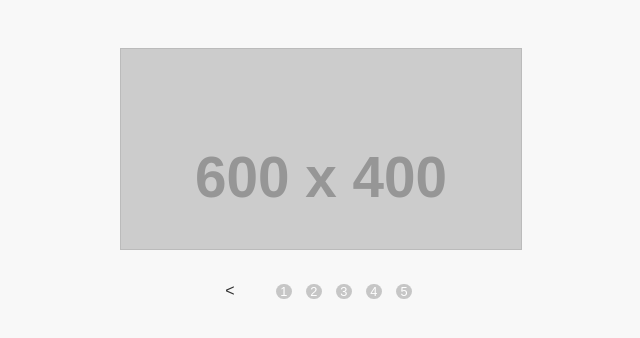
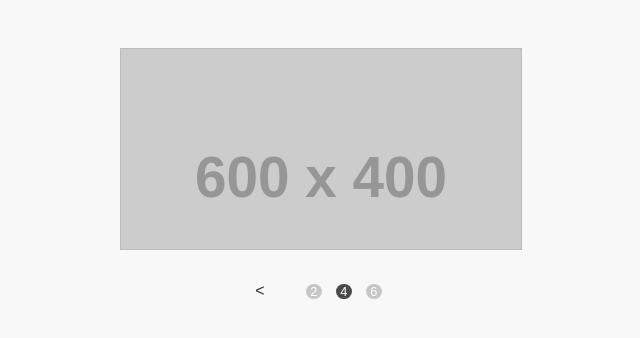
Before and after one commit to adamcbrewer/carousel, a plain HTML site: page demo/index.html in a window 1280 px wide. Shown: the full height of the page, 319-959 px from the left. Drawn offline with Linux system fonts and the light colour scheme; placeholder pictures from the web are drawn by us.

Commit message:
bug-fixing

```diff
--- a/css-carousel.js
+++ b/css-carousel.js
@@ -155,12 +155,12 @@
 
                     // update the number of paginated items
                     if (this.paginators) {
-                        var pageItem = this.nav.find('.carousel-page:last-child'),
+                        var pageItem = this.nav.find('.carousel-page').last(),
                             newItem = pageItem.clone();
-                           console.log(pageItem);
                         pageItem.after(newItem);
-                        newItem.find('[data-gotoslide]').attr('data-gotoslide', this.slideCount - 1).removeClass('current');
+                        newItem.find('[data-gotoslide]').attr('data-gotoslide', this.slideCount - 1).html(this.slideCount).removeClass('current');
                     }
+
                 }
 
                 // need to run setup in order to track some of
--- a/demo/index.html
+++ b/demo/index.html
@@ -94,8 +94,13 @@
 			setTimeout(function() {
 				carousel.addItems([
 					newItem1
-				]).goto(carousel.slideCount - 1)
+				]).goto(5)
 			}, 1000);
+			setTimeout(function() {
+				carousel.removeItems([
+					0,1,2
+				])
+			}, 3000);
 		}());
 
 	</script>
```
